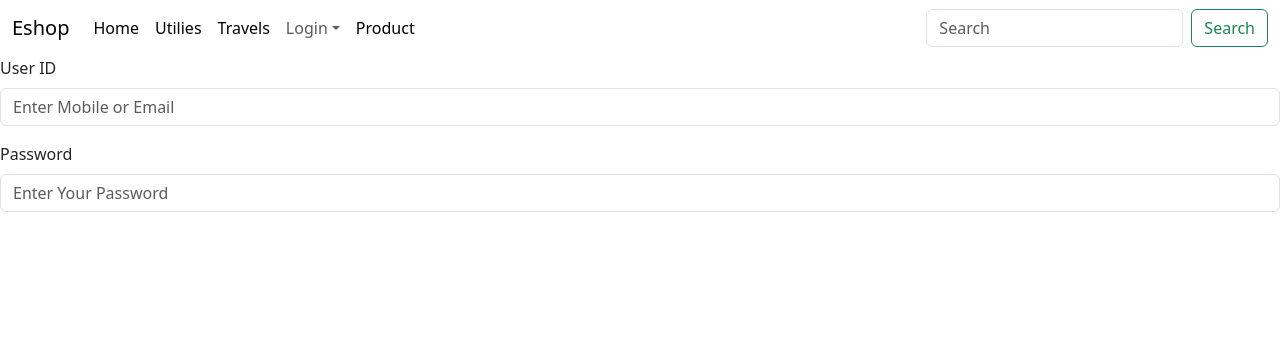
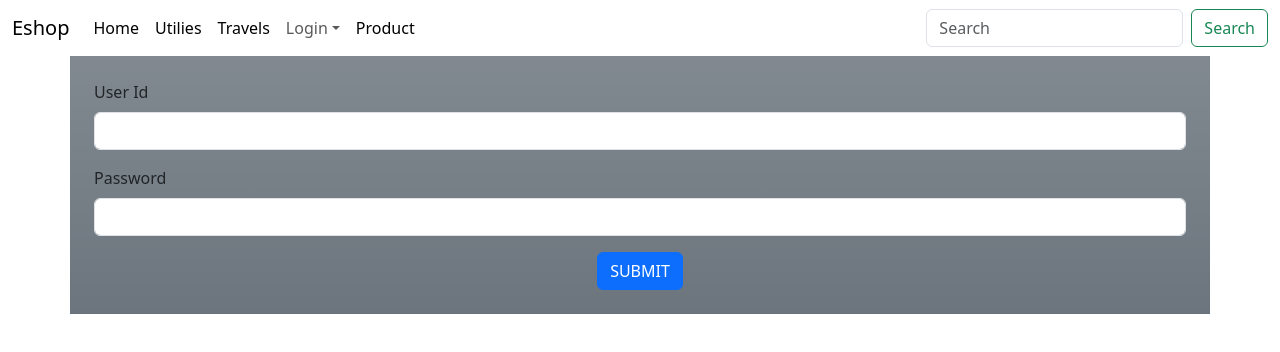
Before and after one commit to Santanu-Maity/Eshop, a React (Create React App) app: page /Login in a window 1280 px wide. Shown: the top 352 px of the page. Built offline with nearby package versions, Linux system fonts and the light colour scheme.

Commit message:
Update Login.jsx

```diff
--- a/src/Public/Login.jsx
+++ b/src/Public/Login.jsx
@@ -2,18 +2,21 @@ import React from 'react'
 
 export default function Login() {
   return (
-    <>
-    <from ClassName="container bg-secondary bg-gradient">
-        <div class="mb-3">
-        <label for="exampleFormControlInput1" class="form-label">User ID</label>
-        <input type="text" class="form-control" id="exampleFormControlInput1" placeholder="Enter Mobile or Email"required/>
-        </div>
+    <form className="container bg-secondary bg-gradient p-4">
+      <div className="mb-3">
+        <label htmlFor="userid" className="form-label">User Id</label>
+        <input type="text" className="form-control" id="userid" placeholder="" required />
+      </div>
 
-        <div class="mb-3">
-        <label for="exampleFormControlInput1" class="form-label">Password</label>
-        <input type="text" class="form-control" id="exampleFormControlInput1" placeholder="Enter Your Password"required/>
-        </div>
-    </from>
-    </>
+      <div className="mb-3">
+        <label htmlFor="password" className="form-label">Password</label>
+        <input type="text" className="form-control" id="password" placeholder="" required />
+      </div>
+
+
+      <div className="d-flex justify-content-center">
+        <button type="submit" className="btn btn-primary">SUBMIT</button>
+      </div>
+    </form>
   )
 }
```
